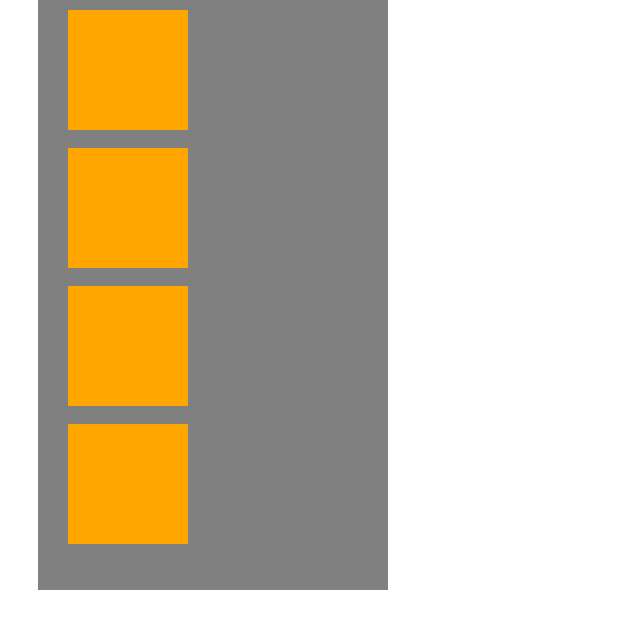
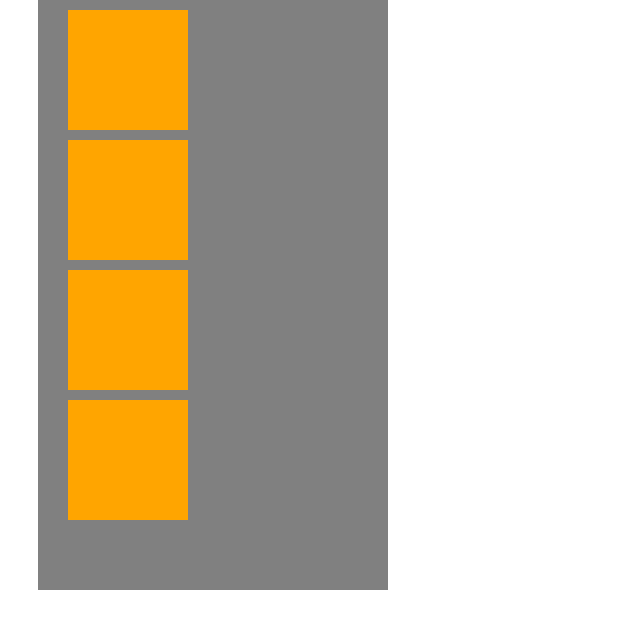
Before and after one commit to wniebelski/css-kwadraty, a plain HTML site: page index.html in a window 1280 px wide. Shown: the part 90-718 px from the top of the page, without its empty margins (0-640 px from the left). Drawn offline with Linux system fonts and the light colour scheme.

Commit message:
poprawka2

```diff
--- a/css/style.css
+++ b/css/style.css
@@ -16,4 +16,5 @@ div {
     width: 120px;
     height: 120px;
     margin-left: 30px;
+    margin-top: 10px;
 }
--- a/index.html
+++ b/index.html
@@ -10,9 +10,9 @@
 <body>
     <section id="main">
         <h1>Kwadraty</h1>
-        <div></div><br>
-        <div></div><br>
-        <div></div><br>
+        <div></div>
+        <div></div>
+        <div></div>
         <div></div>
     </section>
 </body>
```
